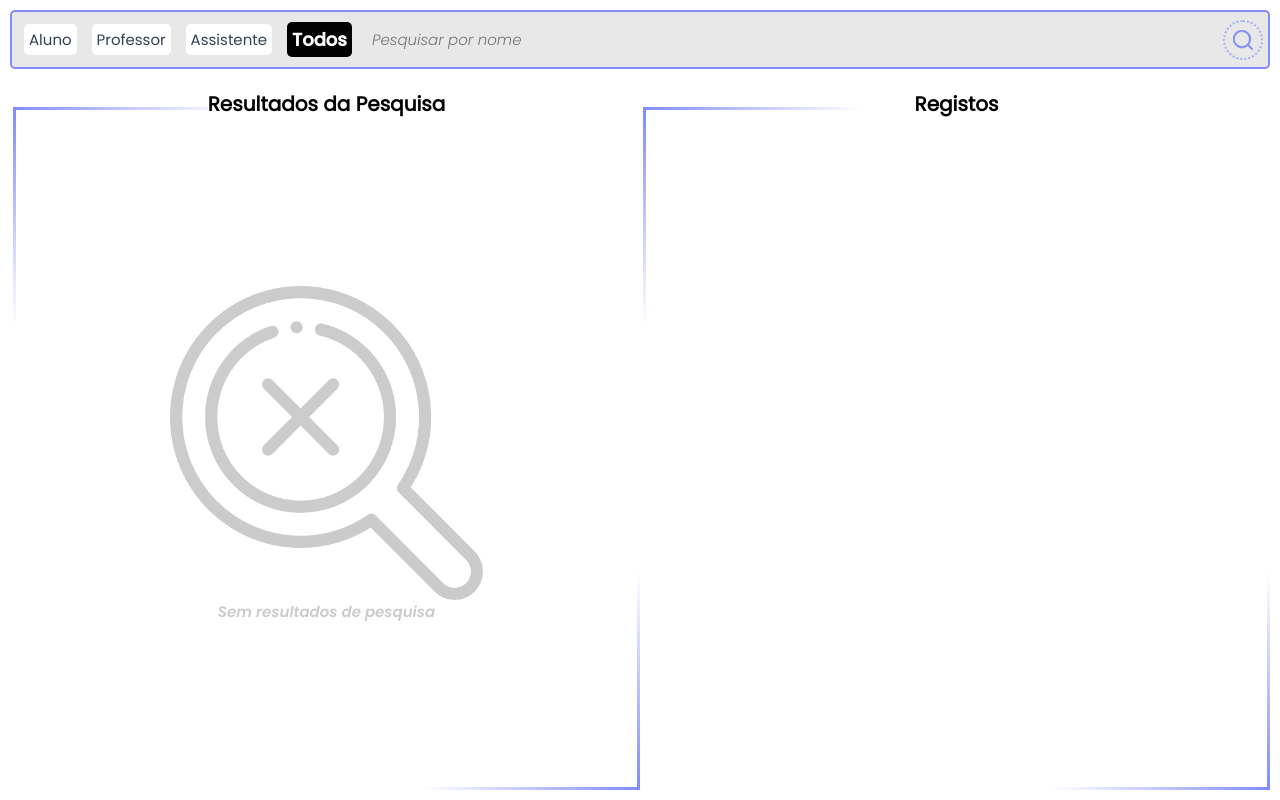
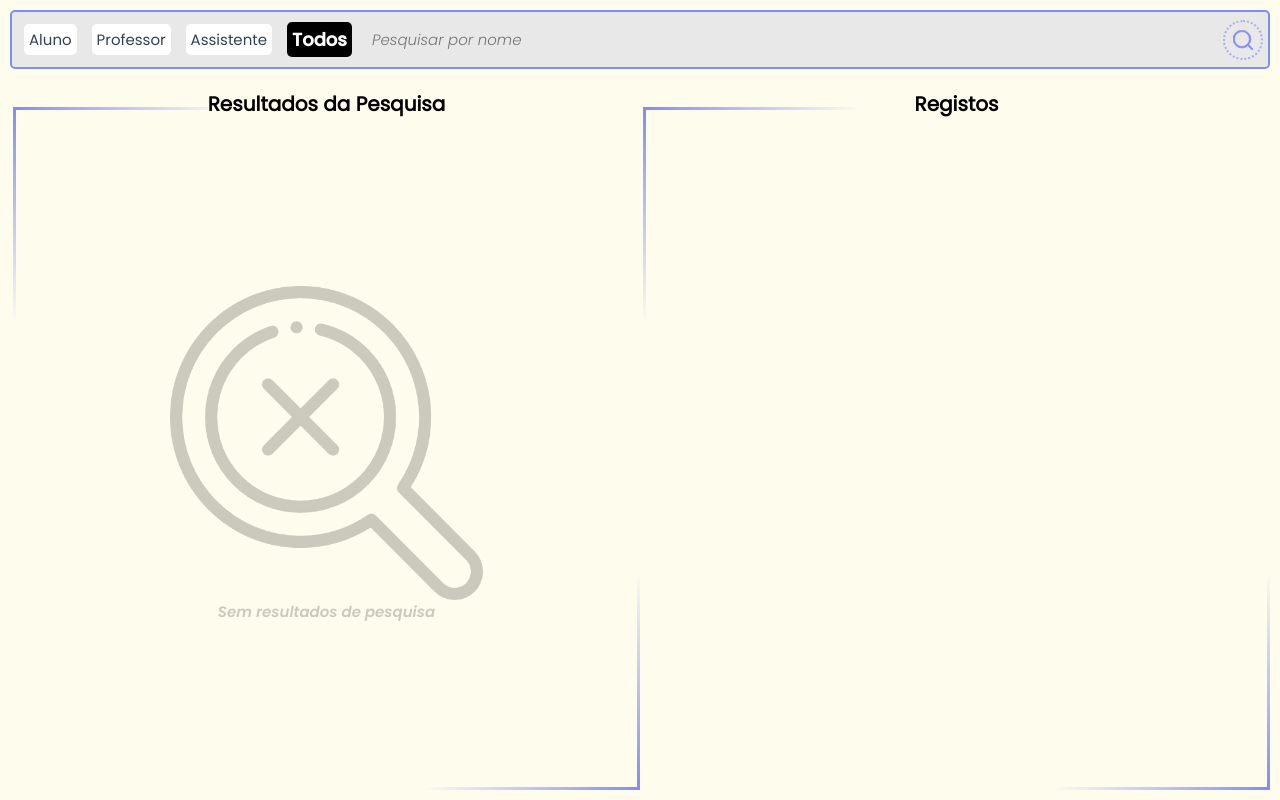
Before and after one commit to dvalnn/library-hub, a React (Vite) app in the folder frontend/: page / in a window 1280 px wide. Built offline with nearby package versions, Linux system fonts and the light colour scheme.

Commit message:
cores e novo styling

```diff
--- a/frontend/src/app/css/buttons.css
+++ b/frontend/src/app/css/buttons.css
@@ -1,4 +1,4 @@
-@import url(./fonts.css);
+@import url(./fontsColor.css);
 
 #mainWindow .resultsContainer #selectIcon {
 	/* Config start */
@@ -9,12 +9,13 @@
 	display: flex;
 	justify-content: center;
 	align-items: center;
-	border: 1px solid white;
+	border: 1px solid var(--white);
 	width: var(--plus_sideLength);
 	height: var(--plus_sideLength);
-	background-color: #000000;
+	background-color: var(--dark-green);
 	overflow: hidden;
 }
+
 
 #mainWindow .resultsContainer #selectIcon::before {
 	position: absolute;
@@ -24,27 +25,31 @@
 	width: 0;
 	height: 0;
 	border-width: 0 var(--plus_topRightTriangleSideLength)
-		var(--plus_topRightTriangleSideLength) 0;
+	var(--plus_topRightTriangleSideLength) 0;
 	border-style: solid;
-	border-color: transparent white transparent transparent;
+	border-color: transparent var(--white) transparent transparent;
 	transition-timing-function: ease-in-out;
 	transition-duration: 0.2s;
 }
 
 #mainWindow .resultsContainer #selectIcon:hover {
 	cursor: pointer;
+	background-color: var(--light-green);
+	border: 2px solid var(--dark-green);
 }
 
 #mainWindow .resultsContainer #selectIcon:hover::before {
 	--plus_topRightTriangleSideLength: calc(var(--plus_sideLength) * 2);
+	background-color: var(--light-green);
 }
 
 #mainWindow .resultsContainer #selectIcon:focus-visible::before {
 	--plus_topRightTriangleSideLength: calc(var(--plus_sideLength) * 2);
+	background-color: var(--yellow);
 }
 
 #mainWindow .resultsContainer #selectIcon > .selectIcon {
-	fill: white;
+	fill: var(--light-gray);
 	width: calc(var(--plus_sideLength) * 0.7);
 	height: calc(var(--plus_sideLength) * 0.7);
 	z-index: 1;
@@ -53,12 +58,12 @@
 }
 
 #mainWindow .resultsContainer #selectIcon:hover > .selectIcon {
-	fill: black;
+	fill: var(--medium-green);
 	transform: rotate(180deg);
 }
 
 #mainWindow .resultsContainer #selectIcon:focus-visible > .selectIcon {
-	fill: black;
+	fill: var(--medium-green);
 	transform: rotate(180deg);
 }
 
--- a/frontend/src/app/css/fonts.css
+++ b/frontend/src/app/css/fontsColor.css
@@ -1,3 +1,21 @@
+:root{
+	--light-gray: #F5F4EF;
+	--white: #FEFDED;
+	--dark-white: #EAE9D7;
+
+	--light-red: #FA7070;
+	--dark-red: #D55656;
+
+	--light-green: #C6EBC5;
+	--medium-green: #A1C398;
+	--dark-green: #7A9B78;
+
+	--yellow: #F4E8B4;
+
+	--light-blue: #A8D8EA;
+	--medium-blue: #85AFC2;
+}
+
 @font-face {
 	font-family: "Poppins-Black";
 	src: url("../../assets/fonts/Poppins-Black.ttf");
--- a/frontend/src/app/css/mainWindow.css
+++ b/frontend/src/app/css/mainWindow.css
@@ -1,4 +1,4 @@
-@import url(./fonts.css);
+@import url(./fontsColor.css);
 
 #mainWindow {
 	display: inline-grid;
@@ -31,7 +31,7 @@
 	padding-top: 12px;
 	margin: -15px auto 0px auto;
 	z-index: 1;
-	background-color: white;
+	background-color: var(--white);
 }
 
 #mainWindow .resultWindow::before,
@@ -102,6 +102,10 @@
     background-attachment: fixed; */
 }
 
+#mainWindow .resultsContainer::-webkit-scrollbar{
+	display: none;
+}
+
 #mainWindow .resultsContainer .agentInfo {
 	display: flex;
 	flex-direction: row;
--- a/frontend/src/app/css/searchBar.css
+++ b/frontend/src/app/css/searchBar.css
@@ -1,4 +1,4 @@
-@import url(./fonts.css);
+@import url(./fontsColor.css);
 
 #searchBar {
 	display: flex;
--- a/frontend/src/main.css
+++ b/frontend/src/main.css
@@ -1,3 +1,5 @@
+@import url(./app/css/fontsColor.css);
+
 * {
 	padding: 0;
 	margin: 0;
@@ -11,7 +13,7 @@ html {
 	-moz-user-select: none;
 	user-select: none;
 	overflow-x: hidden;
-	background-color: white;
+	background-color: var(--white);
 }
 
 body {
```
